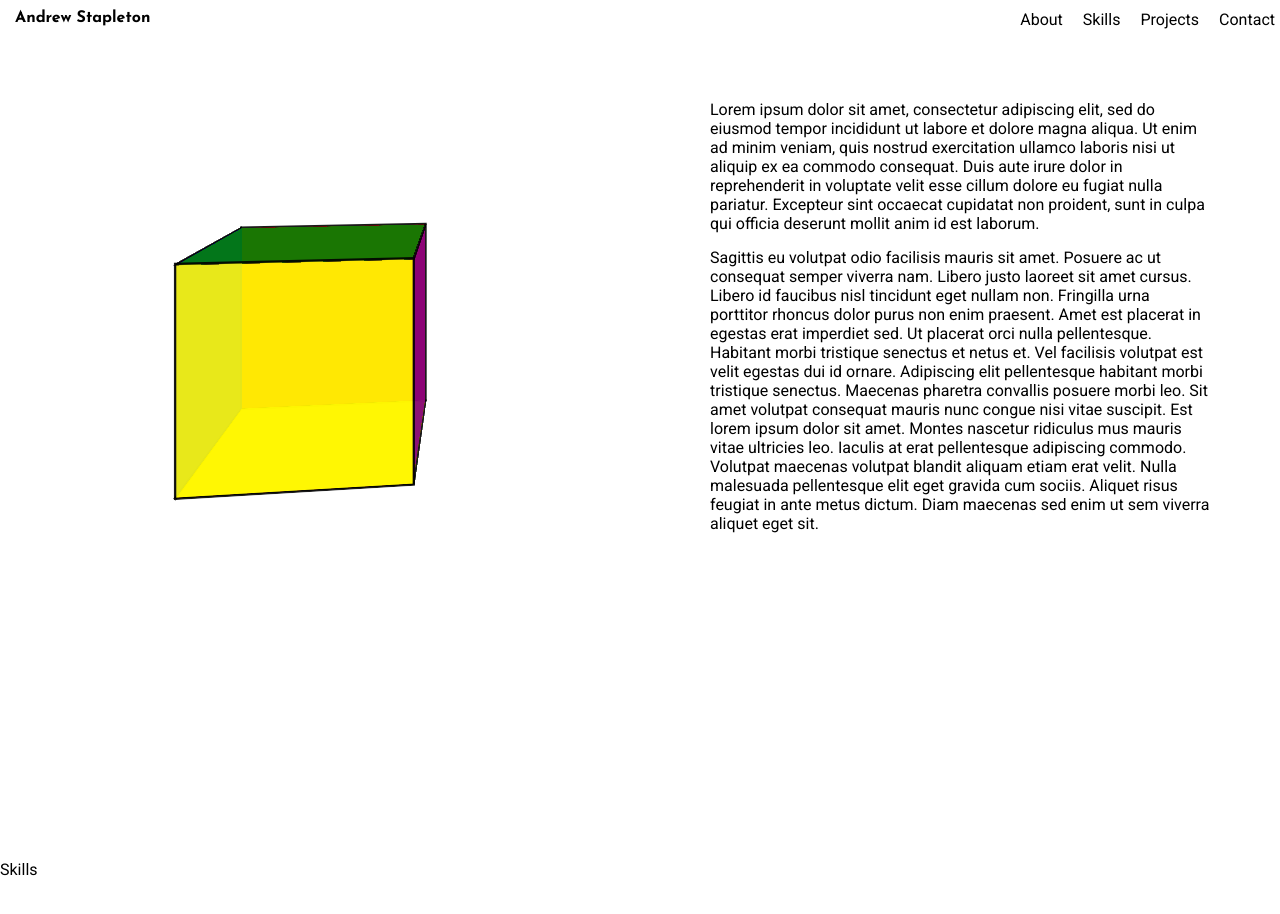
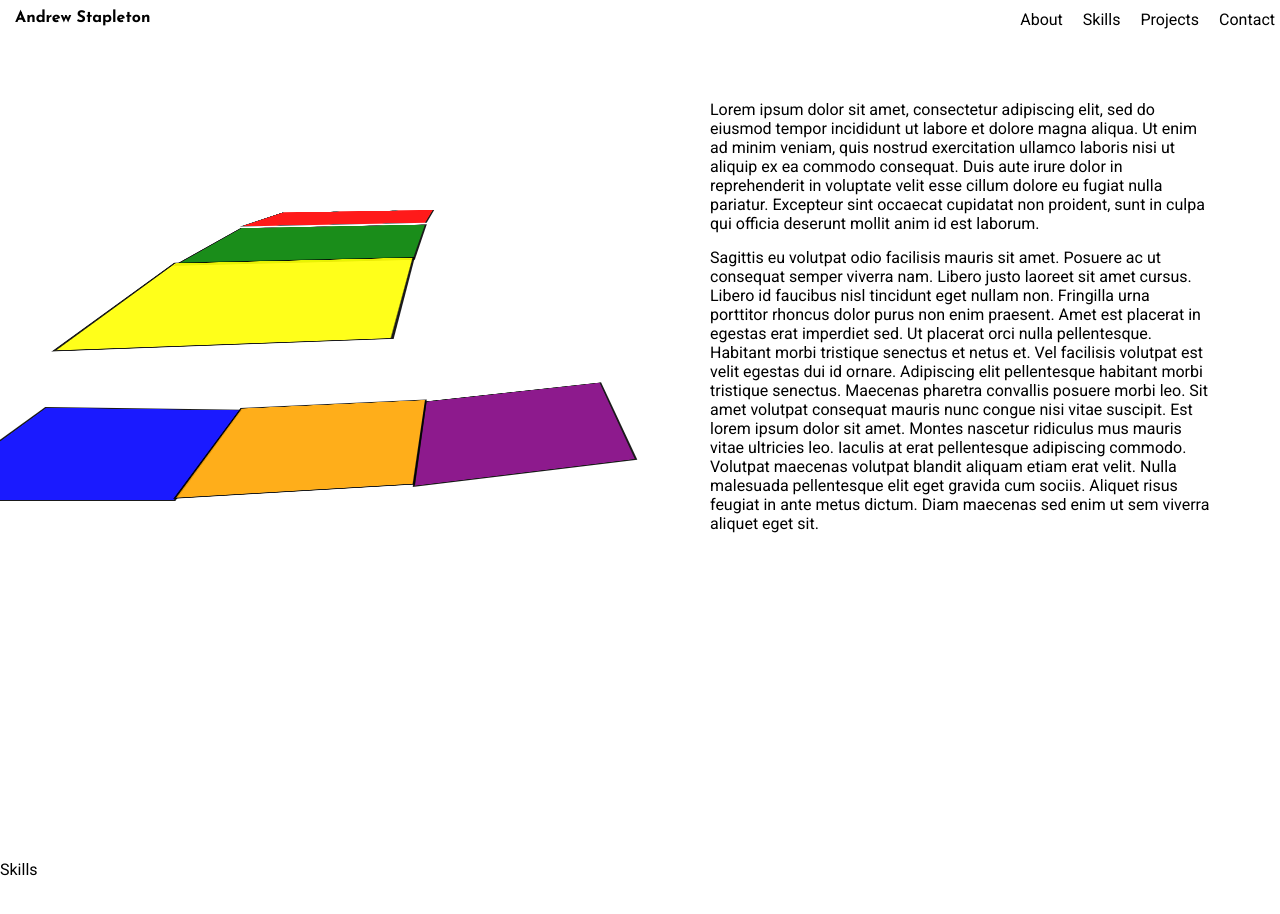
Before and after one commit to tgoandrex/tgoandrex.github.io, a React (Create React App) app: page / in a window 1280 px wide. Shown: the top 914 px of the page. Built offline with nearby package versions, Linux system fonts and the light colour scheme.

Commit message:
Move cube animation css to cube.css. Change cube animation to include 'opening' and 'closing' of the cube 2 times. Change cube rotate animation to 1 cycle instead of infinite. Make navbar appear in front of all other content.

```diff
--- a/src/components/about/About.js
+++ b/src/components/about/About.js
@@ -3,13 +3,13 @@ function About() {
         <section id='about'>
             <div className='flex'>
                 <div id='cube-container'>
-                    <div class="cube">
-                        <div class="side front"></div>
-                        <div class="side back"></div>
-                        <div class="side left"></div>
-                        <div class="side right"></div>
-                        <div class="side top"></div>
-                        <div class="side bottom"></div>
+                    <div className="cube">
+                        <div className="side front"></div>
+                        <div className="side back"></div>
+                        <div className="side left"></div>
+                        <div className="side right"></div>
+                        <div className="side top"></div>
+                        <div className="side bottom"></div>
                     </div>
                 </div>
                 <div id='about-summary'>
--- a/src/components/about/about.css
+++ b/src/components/about/about.css
@@ -24,64 +24,6 @@
     display: flex;
     justify-content: center;
     align-items: center;
-}
-
-.cube {
-    position: relative;
-    width: 200px;
-    height: 200px;
-    transform-style: preserve-3d;
-    animation: rotateCube 8s infinite linear;
-}
-
-@keyframes rotateCube {
-    0% {
-        transform: rotateX(0deg) rotateY(0deg);
-    }
-    50% {
-        transform: rotateX(360deg) rotateY(0deg);
-    }
-    100% {
-        transform: rotateX(360deg) rotateY(360deg);
-    }
-}
-
-.side {
-    position: absolute;
-    width: 100%;
-    height: 100%;
-    opacity: 0.9;
-    border: 2px solid #000;
-}
-
-.front {
-    transform: translateZ(100px);
-    background-color: red;
-}
-
-.back {
-    transform: translateZ(-100px);
-    background-color: yellow;
-}
-
-.left {
-    transform: rotateY(90deg) translateZ(100px);
-    background-color: blue;
-}
-
-.right {
-    transform: rotateY(-90deg) translateZ(100px);
-    background-color: purple;
-}
-
-.top {
-    transform: rotateX(90deg) translateZ(100px);
-    background-color: green;
-}
-
-.bottom {
-    transform: rotateX(-90deg) translateZ(100px);
-    background-color: orange;
 }
 
 #about .flex {
--- /dev/null
+++ b/src/components/about/cube.css
@@ -0,0 +1,121 @@
+.cube {
+    position: relative;
+    width: 200px;
+    height: 200px;
+    transform-style: preserve-3d;
+    animation: cubeRotate 8s 1 linear;
+}
+
+@keyframes cubeRotate {
+    0% {
+        transform: rotateX(0deg) rotateY(0deg);
+    }
+    50% {
+        transform: rotateX(360deg) rotateY(0deg);
+    }
+    100% {
+        transform: rotateX(360deg) rotateY(360deg);
+    }
+}
+
+.side {
+    position: absolute;
+    width: 100%;
+    height: 100%;
+    opacity: 0.9;
+    border: 2px solid #000;
+}
+
+.front {
+    transform: translateZ(100px);
+    background-color: red;
+    animation: frontRotate 4s 2 linear;
+}
+
+@keyframes frontRotate {
+    0% {
+        transform: translateZ(100px) rotateX(0);
+        transform-origin: top;
+    }
+    50% {
+        transform: translateZ(100px) rotateX(90deg);
+        transform-origin: top;
+    }
+    100% {
+        transform: translateZ(100px) rotateX(0);
+        transform-origin: top;
+    }
+}
+
+.back {
+    transform: translateZ(-100px);
+    background-color: yellow;
+    animation: backRotate 4s 2 linear;
+}
+
+@keyframes backRotate {
+    0% {
+        transform: translateZ(-100px) rotateX(0);
+        transform-origin: top;
+    }
+    50% {
+        transform: translateZ(-100px) rotateX(-90deg);
+        transform-origin: top;
+    }
+    100% {
+        transform: translateZ(-100px) rotateX(0);
+        transform-origin: top;
+    }
+}
+
+.left {
+    transform: rotateY(90deg) translateZ(100px);
+    background-color: blue;
+    animation: leftRotate 4s 2 linear;
+}
+
+@keyframes leftRotate {
+    0% {
+        transform: rotateY(90deg) translateZ(100px) rotateX(0);
+        transform-origin: bottom;
+    }
+    50% {
+        transform: rotateY(90deg) translateZ(100px) rotateX(-90deg);
+        transform-origin: bottom;
+    }
+    100% {
+        transform: rotateY(90deg) translateZ(100px) rotateX(0);
+        transform-origin: bottom;
+    }
+}
+
+.right {
+    transform: rotateY(-90deg) translateZ(100px);
+    background-color: purple;
+    animation: rightRotate 4s 2 linear;
+}
+
+@keyframes rightRotate {
+    0% {
+        transform: rotateY(-90deg) translateZ(100px) rotateX(0);
+        transform-origin: bottom;
+    }
+    50% {
+        transform: rotateY(-90deg) translateZ(100px) rotateX(-90deg);
+        transform-origin: bottom;
+    }
+    100% {
+        transform: rotateY(-90deg) translateZ(100px) rotateX(0);
+        transform-origin: bottom;
+    }
+}
+
+.top {
+    transform: rotateX(90deg) translateZ(100px);
+    background-color: green;
+}
+
+.bottom {
+    transform: rotateX(-90deg) translateZ(100px);
+    background-color: orange;
+}
--- a/src/components/navbar/navbar.css
+++ b/src/components/navbar/navbar.css
@@ -3,6 +3,7 @@ header {
     position: fixed;
     top: 0;
     width: 100%;
+    z-index: 999;
 }
 
 header .flex {
--- a/src/index.js
+++ b/src/index.js
@@ -4,6 +4,7 @@ import App from './App';
 import './style.css'
 import './components/navbar/navbar.css';
 import './components/about/about.css';
+import './components/about/cube.css';
 
 const root = ReactDOM.createRoot(document.getElementById('root'));
 root.render(
```
